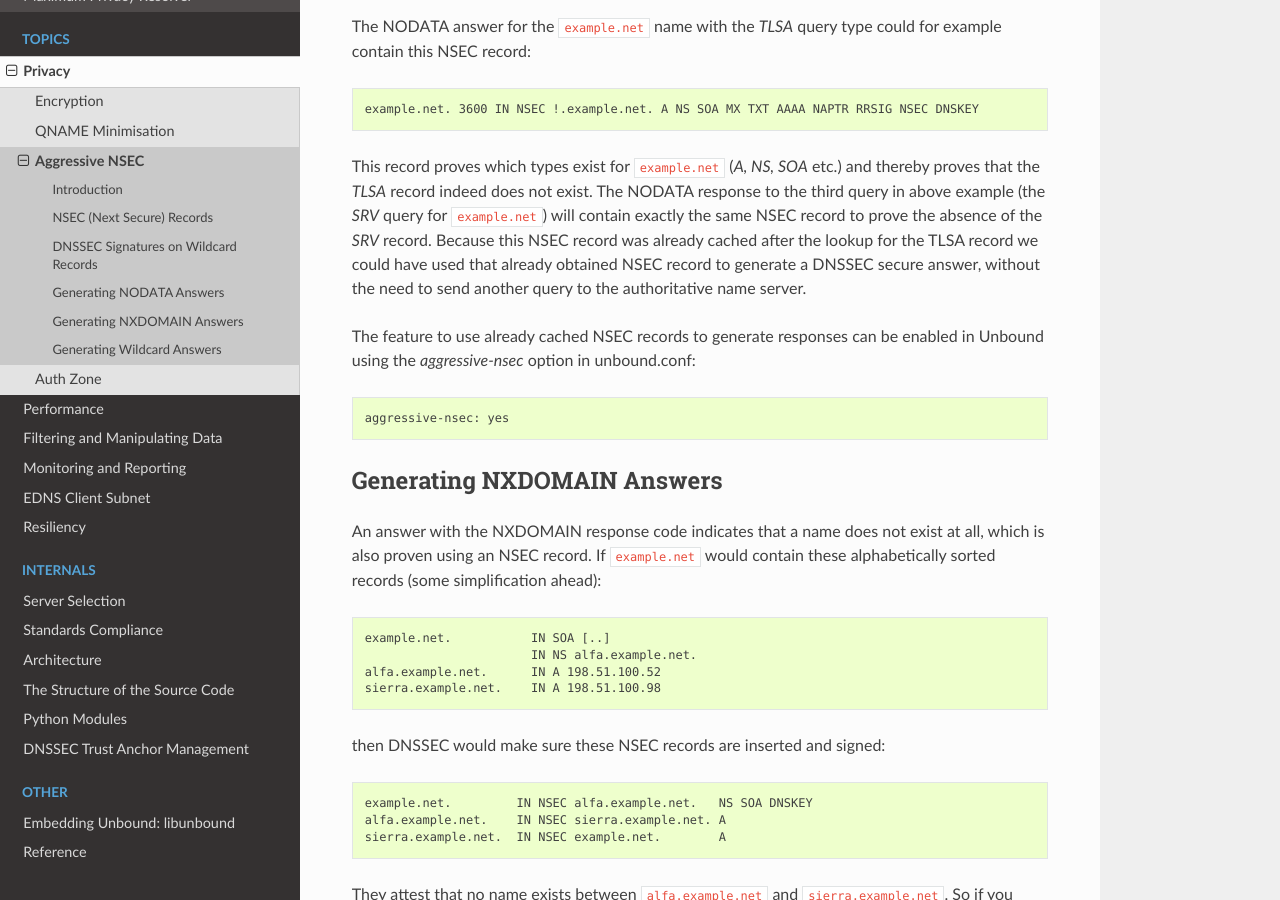
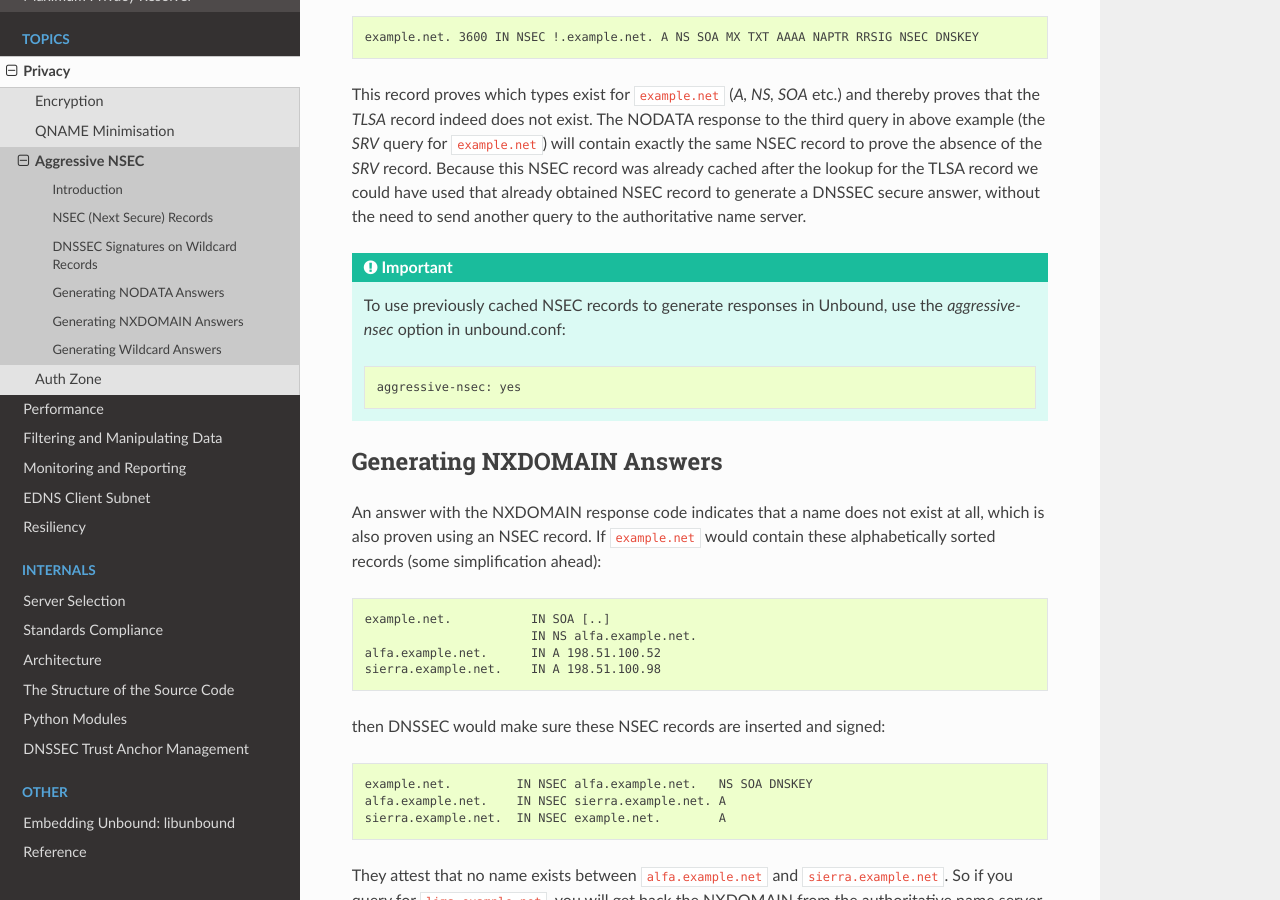
Before and after one commit to NLnetLabs/unbound-manual, a Sphinx documentation site: the page built from source/topics/privacy/aggressive-nsec.rst, in a window 1280 px wide and 900 px high, scrolled down 2285 px. Built offline with Sphinx 7.4.7 and the Read the Docs theme 2.0.0, drawn with Linux system fonts in a browser that asks for light colours.

Commit message:
Fix indent, highlight unbound.conf option.

```diff
--- a/source/topics/privacy/aggressive-nsec.rst
+++ b/source/topics/privacy/aggressive-nsec.rst
@@ -76,7 +76,7 @@
 
 .. code-block:: text
 
-zebra.example.net.  2710 IN RRSIG NSEC 8 2 10200 20180226143900 20180129143900 42393 example.net. [..]
+  zebra.example.net.  2710 IN RRSIG NSEC 8 2 10200 20180226143900 20180129143900 42393 example.net. [..]
 
 This RRSIG record has a label count of two, while the number of labels in the
 owner name (excluding the root label) is three. Using that information a
@@ -124,12 +124,13 @@
 to generate a DNSSEC secure answer, without the need to send another query to
 the authoritative name server.
 
-The feature to use already cached NSEC records to generate responses can be
-enabled in Unbound using the *aggressive-nsec* option in unbound.conf:
+.. Important:: To use previously cached NSEC records to generate responses in
+              Unbound, use the *aggressive-nsec* option in unbound.conf:
 
-.. code-block:: text
+              .. code-block:: text
 
-  aggressive-nsec: yes
+                aggressive-nsec: yes
+
 
 Generating NXDOMAIN Answers
 ---------------------------
```
